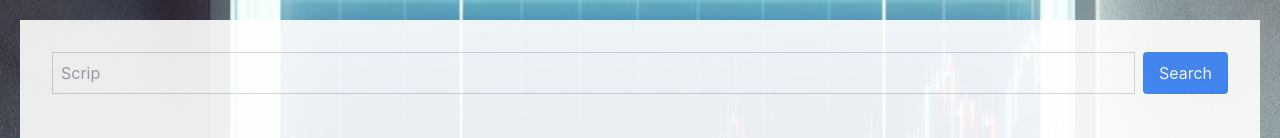
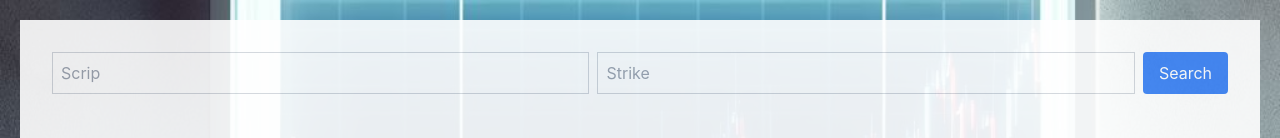
Before and after one commit to kunalrbhatia/smart_api_client, a React (Create React App) app: page / in a window 1280 px wide. Both pictures are taken after typing "Sample", "Sample", "Sample", "Sample" into the empty fields and a click on the button "Submit". Shown: the top 138 px of the page. Built offline with nearby package versions, Linux system fonts and the light colour scheme.

Commit message:
add strike option

```diff
--- a/src/components/SearchStock/SearchStock.tsx
+++ b/src/components/SearchStock/SearchStock.tsx
@@ -16,6 +16,7 @@ const SearchStock = ({
   onChangeSelectedScrips,
 }: SearchStockType) => {
   const [scriptInput, setScriptInput] = useState<string>('');
+  const [strikeInput, setStrikeInput] = useState<string>('');
   const [fetchedScrips, setFetchedScrips] = useState<rowType[]>([]);
   const [selectedScrips, setSelectedScrips] = useState<SelectedScripsType[]>(
     []
@@ -23,6 +24,10 @@ const SearchStock = ({
   const onScripInputChange = (event: object) => {
     const changedInput = _.get(event, 'target.value', '') || '';
     setScriptInput(changedInput);
+  };
+  const onStrikeInputChange = (event: object) => {
+    const changedInput = _.get(event, 'target.value', '') || '';
+    setStrikeInput(changedInput);
   };
   const isSelected = (row: rowType) => {
     if (Array.isArray(selectedScrips)) {
@@ -39,6 +44,7 @@ const SearchStock = ({
       client_pin: cred.client_pin,
       client_totp_pin: cred.client_totp_pin,
       script_name: scriptInput.toLocaleUpperCase(),
+      strike: strikeInput,
     });
     const config = {
       method: 'post',
@@ -102,6 +108,14 @@ const SearchStock = ({
             disabled={isLoading}
             onChange={onScripInputChange}
             value={scriptInput}
+            className="scripTextField w-full border border-gray-300 p-2 mr-2"
+          />
+          <input
+            type="text"
+            placeholder="Strike"
+            disabled={isLoading}
+            onChange={onStrikeInputChange}
+            value={strikeInput}
             className="scripTextField w-full border border-gray-300 p-2 mr-2"
           />
           <button
--- a/src/constants.ts
+++ b/src/constants.ts
@@ -1,3 +1,6 @@
-export const BASE_URL = 'https://orb-algo-server-image-ckdbs7u4gq-uc.a.run.app';
+export const BASE_URL =
+  process.env.NODE_ENV === 'production'
+    ? 'https://orb-algo-server-image-ckdbs7u4gq-uc.a.run.app'
+    : 'http://localhost:6000';
 export const ORB_ALGO = `${BASE_URL}/orb`;
 export const GET_STOCK = `${BASE_URL}/stock`;
```
Also changed, not shown: 1 other file (tests, documents, lock files or other folders).
